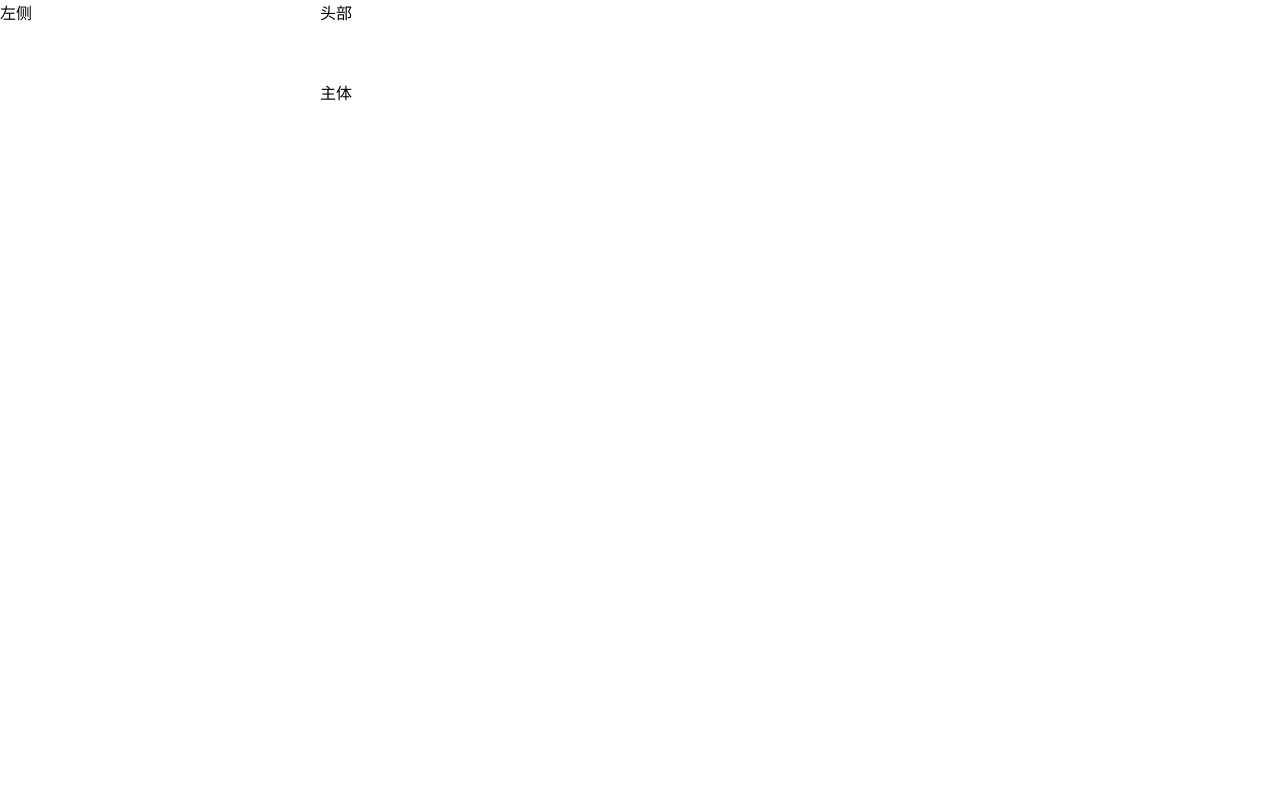
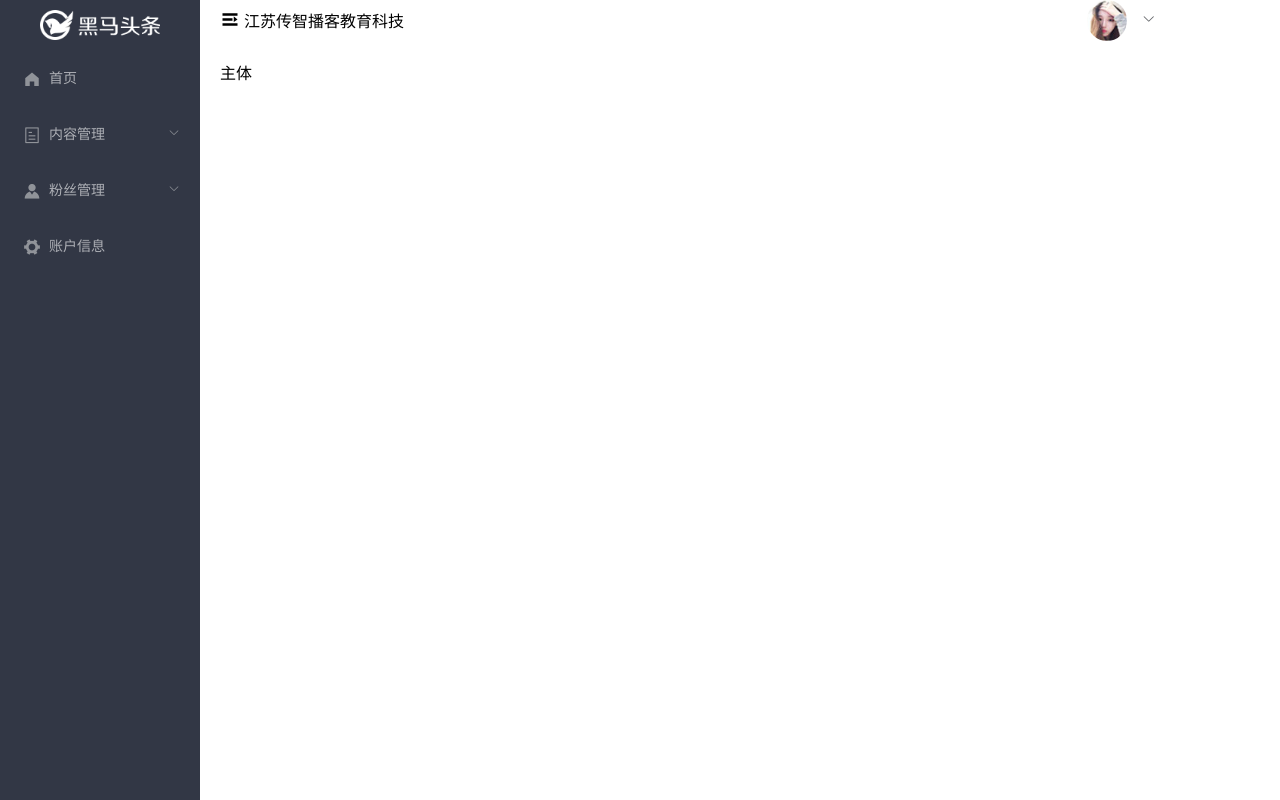
Before and after one commit to XWG907/vue-new-project-tt, a Vue app: page /#/ in a window 1280 px wide. Built offline with nearby package versions, Linux system fonts and the light colour scheme; no server answers.

Commit message:
提交主页模板 侧边栏 和头部

```diff
--- /dev/null
+++ b/src/components/home/layout-aside.vue
@@ -0,0 +1,90 @@
+<!--  -->
+<template>
+  <div>
+    <!-- 官网图标背景图片  -->
+    <img src="../../assets/img/logo_admin.png" alt />
+    <el-menu background-color="#323745" text-color="#adafb5">
+      <el-menu-item>
+        <template slot="title">
+          <i class="el-icon-s-home"></i>
+          <span>首页</span>
+        </template>
+      </el-menu-item>
+      <el-submenu index="1">
+        <!-- el-submenu给的具名插槽 -->
+        <template slot="title">
+          <i class="el-icon-tickets"></i>
+          <span>内容管理</span>
+        </template>
+        <el-menu-item-group>
+          <el-menu-item>发布文章</el-menu-item>
+          <el-menu-item>内容列表</el-menu-item>
+          <el-menu-item>内容列表</el-menu-item>
+          <el-menu-item>内容列表</el-menu-item>
+        </el-menu-item-group>
+      </el-submenu>
+
+      <el-submenu index="2">
+        <!-- el-submenu给的具名插槽 -->
+        <template slot="title">
+          <i class="el-icon-s-custom"></i>
+          <span>粉丝管理</span>
+        </template>
+        <el-menu-item-group>
+          <el-menu-item>发布文章</el-menu-item>
+          <el-menu-item>内容列表</el-menu-item>
+          <el-menu-item>内容列表</el-menu-item>
+          <el-menu-item>内容列表</el-menu-item>
+        </el-menu-item-group>
+      </el-submenu>
+
+      <el-menu-item>
+        <template slot="title">
+          <i class="el-icon-s-tools"></i>
+          <span>账户信息</span>
+        </template>
+      </el-menu-item>
+    </el-menu>
+  </div>
+</template>
+
+<script>
+export default {
+  data () {
+    return {}
+  },
+  methods: {
+    handleOpen (key, keyPath) {
+      console.log(key, keyPath)
+    },
+    handleClose (key, keyPath) {
+      console.log(key, keyPath)
+    }
+  }
+}
+</script>
+
+<style lang='less' scoped>
+div {
+  padding-top: 50px;
+  width: 200px;
+  border: 0 !important;
+  height: 100vh;
+  background-color: rgb(50, 55, 69);
+  // display: flex;
+  .el-menu {
+    border: 0 !important;
+  }
+  position: relative;
+
+  img {
+    position: absolute;
+    top: 10px;
+    left: 0;
+    right: 0;
+    margin: auto;
+    height: 30px;
+    z-index: 1;
+  }
+}
+</style>
--- /dev/null
+++ b/src/components/home/layout-header.vue
@@ -0,0 +1,97 @@
+<!--  -->
+<template>
+          <el-row>
+          <!-- 分左右部分 -->
+          <el-col :span="20" class="left">
+            <i class="el-icon-s-unfold"></i>
+            <span>江苏传智播客教育科技</span>
+          </el-col>
+
+          <!-- 右边头部 -->
+          <el-col :span="4" class="right">
+            <img :src="userInfo.photo ? userInfo.photo:defaultImg"  alt="">
+            <!-- 下拉菜单 -->
+            <el-dropdown trigger="click" @command="handleCommand">
+                <span class="el-dropdown-link">
+                  {{userInfo.name}}<i class="el-icon-arrow-down el-icon--right"></i>
+                </span>
+                <el-dropdown-menu slot="dropdown">
+                  <el-dropdown-item command="account">个人信息</el-dropdown-item>
+                  <el-dropdown-item command='git'>git地址</el-dropdown-item>
+                  <el-dropdown-item command='lgout'>退出</el-dropdown-item>
+
+               </el-dropdown-menu>
+              </el-dropdown>
+          </el-col>
+        </el-row>
+</template>
+
+<script>
+export default {
+  data () {
+    return {
+      userInfo: {},
+      defaultImg: require('../../assets/img/avatar.jpg') // 转换成base64格式  vue只认识这种格式
+    }
+  },
+  methods: {
+    //   获取用户信息
+    getUserInfo () {
+      const token = window.localStorage.getItem('user-token')// 获取token
+      console.log(token)
+      this.$axios({
+        url: 'user/profile',
+        headers: { Authorization: `Bearer ${token}` }
+      }).then(result => {
+        console.log(result)
+        this.userInfo = result.data.data
+      })
+    },
+    // 用户退出
+    handleCommand (command) {
+      if (command === 'lgout') {
+        //   清空缓存
+        window.localStorage.clear() // 清楚所有缓存 当前项目的缓存
+        this.$router.push('/login')// 跳转到登录页
+      } else if (command === 'git') {
+        // git地址
+        window.location.href = 'https://www.baidu.com'
+      } else {
+        // 账户信息
+      }
+    }
+  },
+  created () {
+    this.getUserInfo()
+  }
+
+}
+
+</script>
+
+<style lang='less' scoped>
+ // 左侧部分
+  .left {
+    height: 40px;
+    // line-height: 40px;
+    font-size: 16px;
+    display: flex;
+    align-items: center;
+    //图标
+    .el-icon-s-unfold {
+      padding-right: 4px;
+      font-size: 20px;
+    }
+  }
+  // 右侧部分
+  .right{
+    display: flex;
+    align-items: center;
+
+    img{
+      border-radius: 50%;
+      margin-right: 10px;
+      width: 40px;
+    }
+  }
+</style>
--- /dev/null
+++ b/src/components/index.js
@@ -0,0 +1,11 @@
+import layoutAside from './home/layout-aside.vue'
+import layoutHeader from './home/layout-header.vue'
+// 所有自定义组件的插件
+export default {
+  install: function (Vue) {
+    Vue.component('layout-aside', layoutAside) // 注册 左侧导航组件
+    Vue.component('layout-header', layoutHeader)// 注册 头侧导航组件
+  }
+}
+
+// Vue.use(对象)    就是调用对象的   install()方法
--- a/src/main.js
+++ b/src/main.js
@@ -5,12 +5,14 @@ import ElementUI from 'element-ui'
 import 'element-ui/lib/theme-chalk/index.css'// 引入样式
 import './style/index.less' // 引入初始化样式 margin padding li等
 import axios from 'axios'
+import Component from './components'
 
 // 防止message重复出现
 import { message } from './resetMessage/index.js'
 
 axios.defaults.baseURL = 'http://ttapi.research.itcast.cn/mp/v1_0'// 赋值基础地址
 Vue.config.productionTip = false
+
 Vue.use(ElementUI) // 全局注册ElementUI组件 任意位置都可以使用
 // 将原有的message替换成引入的message
 // 调用方式vue.$message.error / warning / success / info('hello')或者this. $message.error({ message: 'hello' })
@@ -18,6 +20,7 @@ Vue.prototype.$message = message// 给Vue原型属性赋值,所有vue都可以
 
 Vue.prototype.$axios = axios // 给Vue原型属性赋值  所有vue实例自动拥有$axios
 
+Vue.use(Component) // 全局注册自定义组件
 new Vue({
   router,
   render: h => h(App)
--- a/src/router/index.js
+++ b/src/router/index.js
@@ -1,7 +1,7 @@
 import Vue from 'vue'
 import VueRouter from 'vue-router'
 import Home from '../views/home'
-// import Login from '../views/login'
+import Login from '../views/login'
 
 Vue.use(VueRouter)
 
@@ -15,6 +15,11 @@ const routes = [
     path: '/',
     name: 'Home',
     component: Home
+  },
+  {
+    path: '/login',
+    name: 'Login',
+    component: Login
   }
   // {
   //   path: '/about',
--- a/src/views/home/index.vue
+++ b/src/views/home/index.vue
@@ -4,32 +4,39 @@
   <el-container>
     <!-- 左侧容器 -->
     <el-aside>
-     左侧
+      <layout-aside></layout-aside>
     </el-aside>
     <!-- 右侧 -->
     <el-container>
       <!-- 头部 -->
       <el-header>
-       头部
+        <layout-header></layout-header>
       </el-header>
       <!-- 主体 -->
-     <el-main>
-       主体
-     </el-main>
+      <el-main>主体</el-main>
     </el-container>
   </el-container>
 </template>
 
 <script>
+// import layoutAside from '../../components/home/layout-aside.vue'
+// import layoutHeader from '../../components/home/layout-header'
 export default {
   data () {
-    return {
-    }
-  }
+    return {}
   }
 
+}
 </script>
 
-<style lang='stylus' scoped>
+<style lang="less" scoped>
+.el-aside {
+  width: 200px !important;
+}
+// 头部栏
+.el-header {
+  height: 40px !important;
+  // border: 1px solid black;
 
+}
 </style>
--- a/src/views/login/index.vue
+++ b/src/views/login/index.vue
@@ -83,6 +83,7 @@ export default {
               code: this.ruleForm.code
             }
           }).then(result => {
+            console.log(result)
             this.$message({ type: 'success', message: '成功', showClose: true, duration: 1000 })
             // console.log(result.data.data.token)
             window.localStorage.setItem('user-token', result.data.data.token)
```
Also changed, not shown: src/components/HelloWorld.vue (deleted, +0 -59 lines), 1 other file (tests, documents, lock files or other folders). Lines whose indentation alone changed are shown as unchanged.
